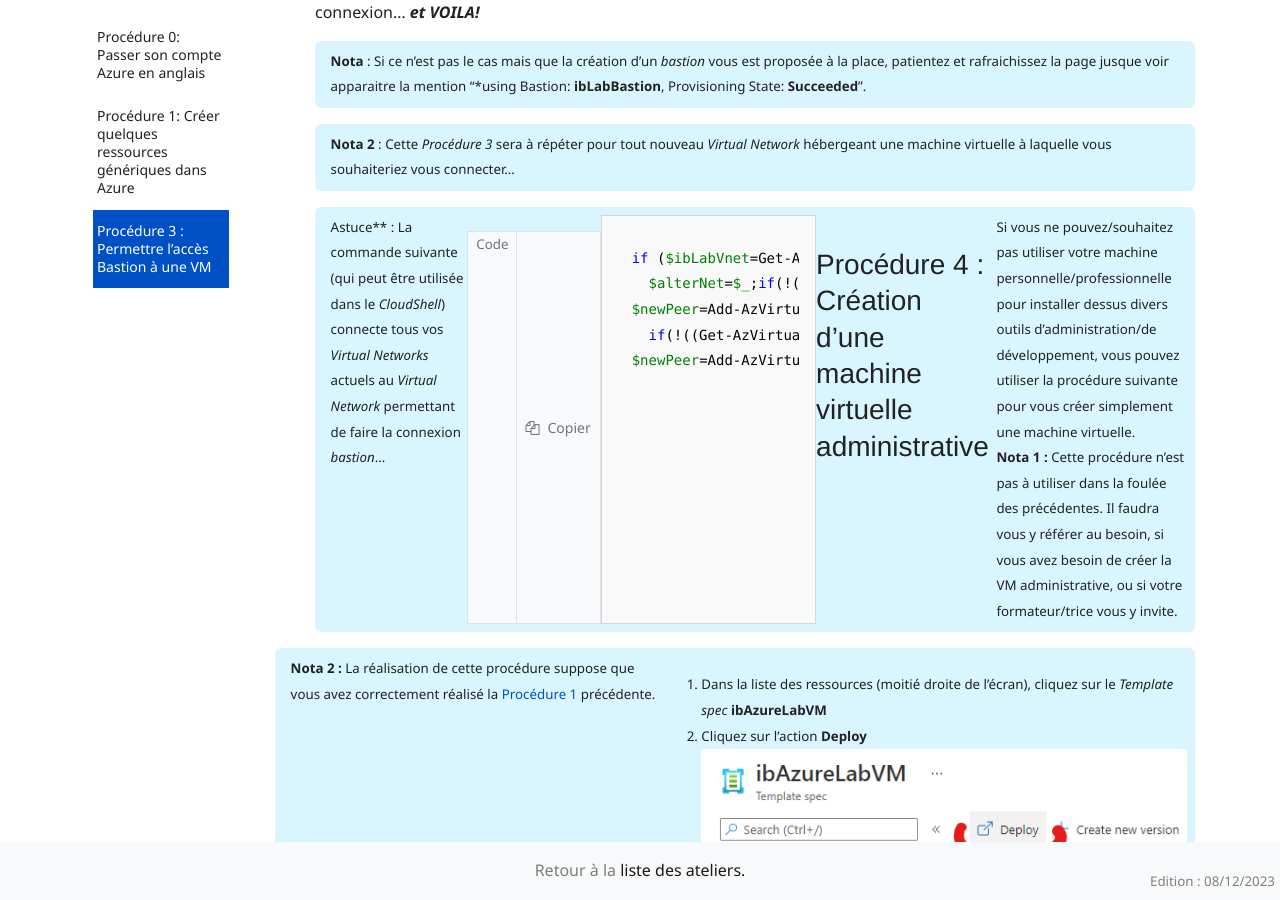
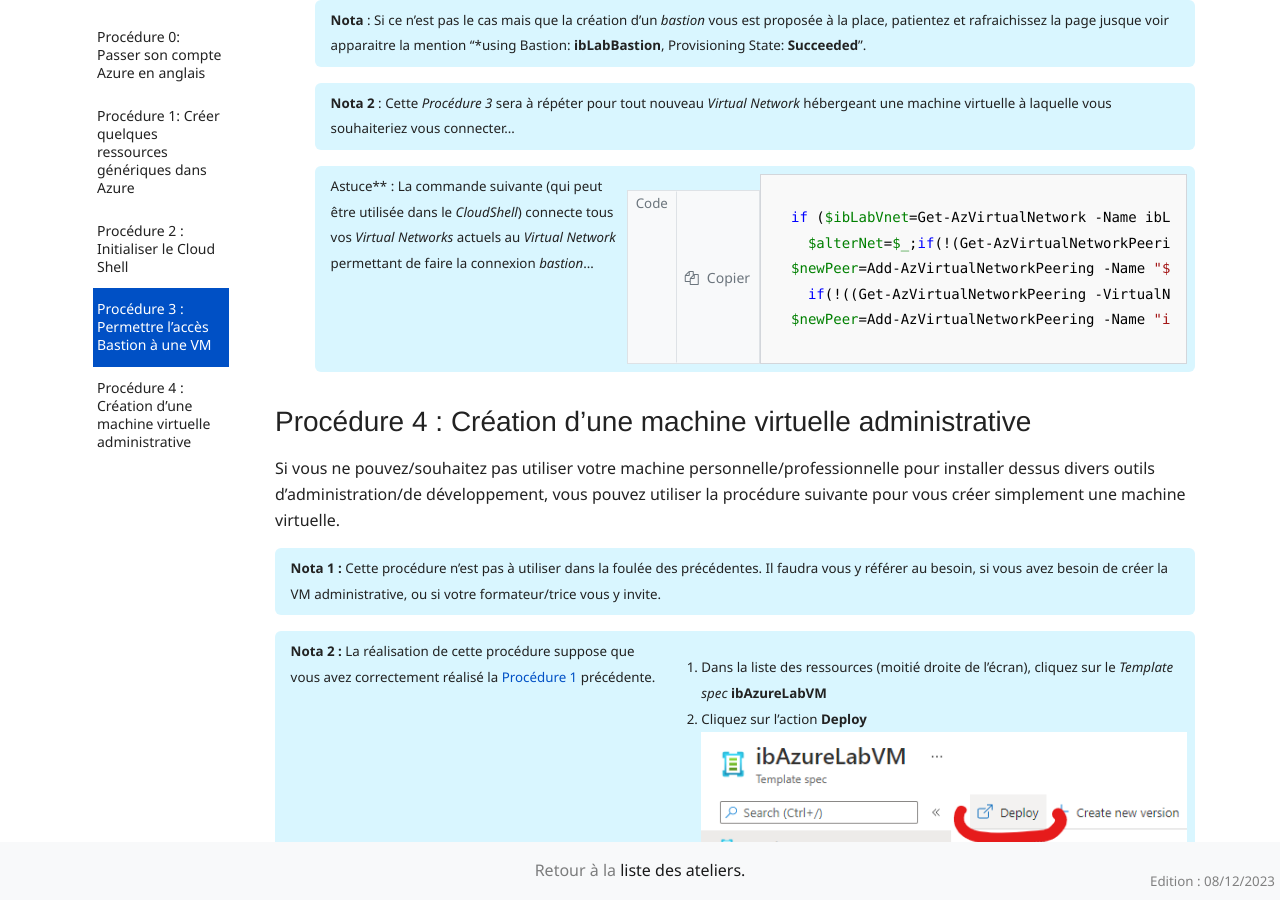
Before and after one commit to renaudwangler/ib-labs, a Jekyll site: the page built from ibAzureLabs/index.md, in a window 1280 px wide and 900 px high, scrolled down 7422 px. Built offline with Jekyll 4.4.1, drawn with Linux system fonts in a browser that asks for light colours; nearby versions of some CDN libraries; comment, search, counter and statistics services are not loaded.

Commit message:
ibAzureLabs

````diff
--- a/_layouts/stage.html
+++ b/_layouts/stage.html
@@ -60,6 +60,6 @@ layout: default
     <script src="//cdnjs.cloudflare.com/ajax/libs/highlight.js/9.12.0/highlight.min.js"></script>
     <script src="{{ "/assets/js/script.js?v=" | append: site.github.build_revision | relative_url }}"></script>
     <script>
-        window.onload = function(){ addCopyButton(); addLiCheckbox(); }
+        window.onload = function(){ addLiCheckbox(); addCopyButton(); }
     </script>
 </body>
--- a/ibAzureLabs/index.md
+++ b/ibAzureLabs/index.md
@@ -42,7 +42,9 @@ Si vous n'étiez pas encore connecté à votre compte Azure dans le navigateur I
 1. Si la validation échoue, retournez sur l'onglet **Basics** pour corriger votre saisie, sinon cliquez sur **Create**
 1. Attendez que le déploiement soit terminé avant de passer à la procédure suivante
     >**Nota :** Le déploiement va prendre quelques instants : Le plus simple est de rester sur la page **Template overview** jusqu'à ce que le bouton **Go to resource group** apparaisse.
+
     >**Attention :** Le *resource group* créé est *vérouillé* pour empècher sa supression accidentelle. Si vous souhaitez supprimer une resource, il faudra supprimer le verrou/lock *ibLabVerrou*. Demandez de l'aide à votre formateur/trice si nécessaire.
+
 ## Procédure 2 : Initialiser le Cloud Shell
 >**Nota :** La réalisation de cette procédure suppose que vous avez correctement réalisé la [Procédure 1](##procédure-1-créer-quelques-ressources-génériques-dans-azure) précédente.
 
@@ -68,6 +70,7 @@ Si vous ne pouvez/souhaitez pas accéder aux VMs Azure directement en RDP ou SSH
 >**Nota 2 :** La réalisation de cette procédure suppose que vous avez correctement réalisé la [Procédure 1](##procédure-1-créer-quelques-ressources-génériques-dans-azuree) précédente.
 
 >**Nota 3 :** Azure Bastion est un service facturé par Microsoft. Si vous ne souhaitez pas/plus l'utiliser dans vos labs, nous vous conseillons de supprimer la resource **ibLabBastion**.
+
 1. Commencez par accéder au **Resource Group** créé par la [Procédure 1](##procédure-1-créer-quelques-ressources-génériques-dans-azure) précédente.
 1. Dans la liste des ressources (moitié droite de l'écran), cliquez sur le *Template spec* **ibAzureLabBastion**
 1. Cliquez sur l'action **Deploy**
@@ -119,6 +122,7 @@ if ($ibLabVnet=Get-AzVirtualNetwork -Name ibLabVnet) {Get-AzVirtualNetwork|where
   if(!((Get-AzVirtualNetworkPeering -VirtualNetworkName $ibLabVnet.name -ResourceGroupName $ibLabVnet.ResourceGroupName).RemoteVirtualNetwork|where id -eq $alterNet.id)) {`
     $newPeer=Add-AzVirtualNetworkPeering -Name "ibLabVnet_to_$($alterNet.name)" -VirtualNetwork $ibLabVnet -RemoteVirtualNetworkId $alterNet.id;echo $newPeer.name}}}
 ```
+
 ## Procédure 4 : Création d'une machine virtuelle administrative
 Si vous ne pouvez/souhaitez pas utiliser votre machine personnelle/professionnelle pour installer dessus divers outils d'administration/de développement, vous pouvez utiliser la procédure suivante pour vous créer simplement une machine virtuelle.
 >**Nota 1 :** Cette procédure n'est pas à utiliser dans la foulée des précédentes. Il faudra vous y référer au besoin, si vous avez besoin de créer la VM administrative, ou si votre formateur/trice vous y invite.
````
